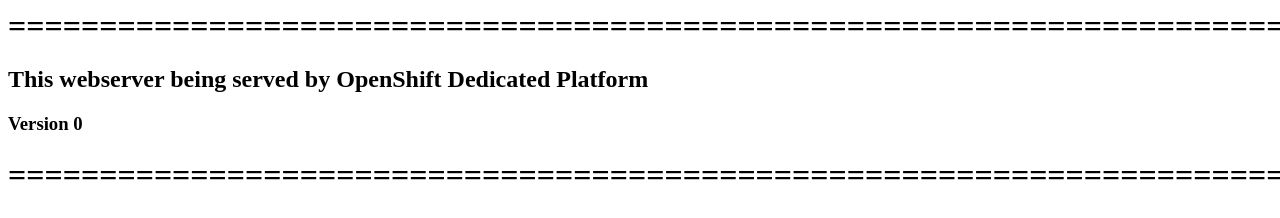
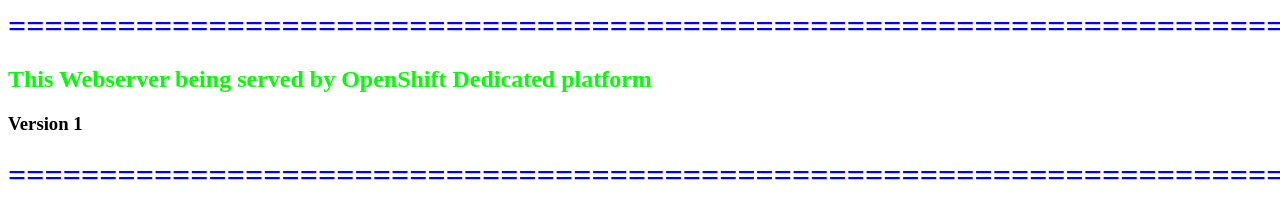
Before and after one commit to buvaneshkumars/sample-webserver, a plain HTML site: page index.html in a window 1280 px wide. Shown: the top 218 px of the page. Drawn offline with Linux system fonts and the light colour scheme.

Commit message:
Update index.html

```diff
--- a/index.html
+++ b/index.html
@@ -1,4 +1,4 @@
-<h1> ========================================================================================= </h1>
-<h2> This webserver being served by OpenShift Dedicated Platform </h2>
-<h3> Version 0 </h3>
-<h1> ========================================================================================= </h1>
+<h1 style="color:rgb(0,0,255)"> ========================================================================================= </h1>
+<h2 style="color:rgb(0,255,0)">This Webserver being served by OpenShift Dedicated platform </h2>
+<h3> Version 1</h3>
+<h1 style="color:rgb(0,0,255)"> ========================================================================================= </h1>
```
